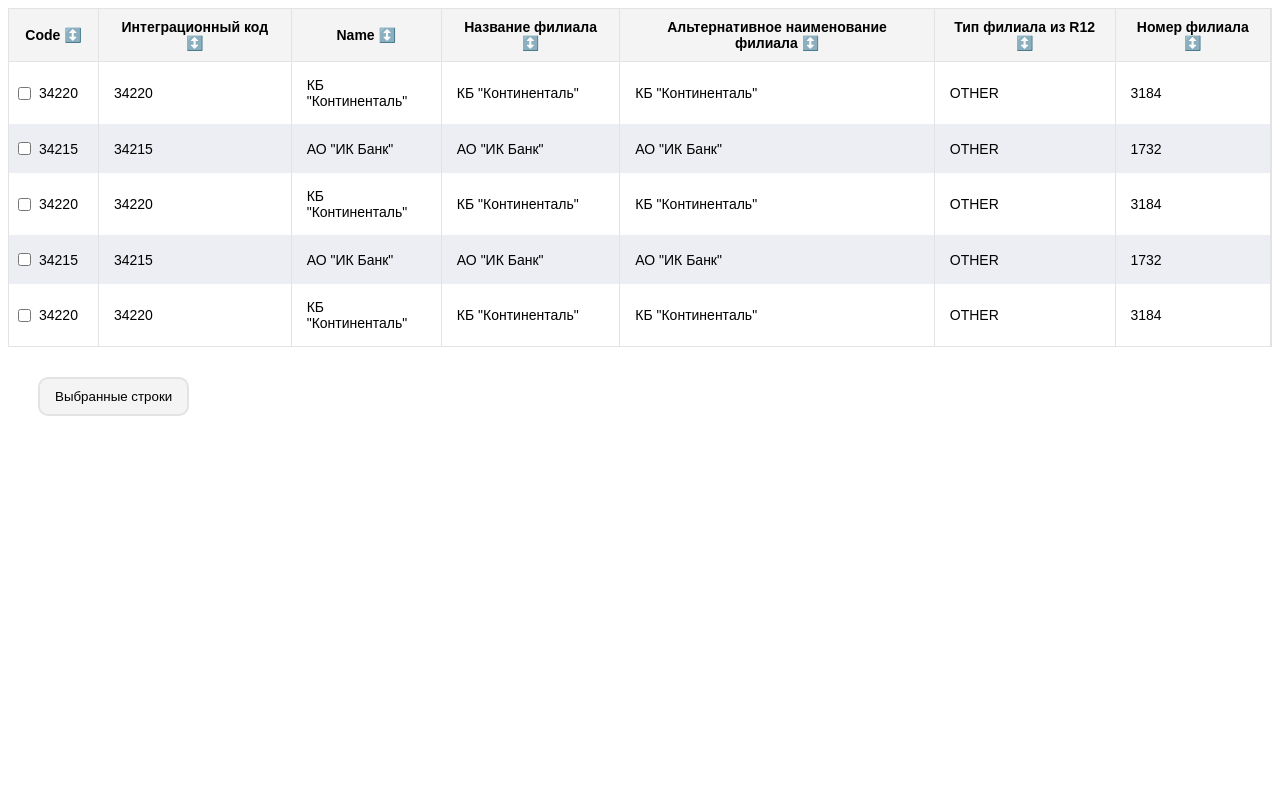
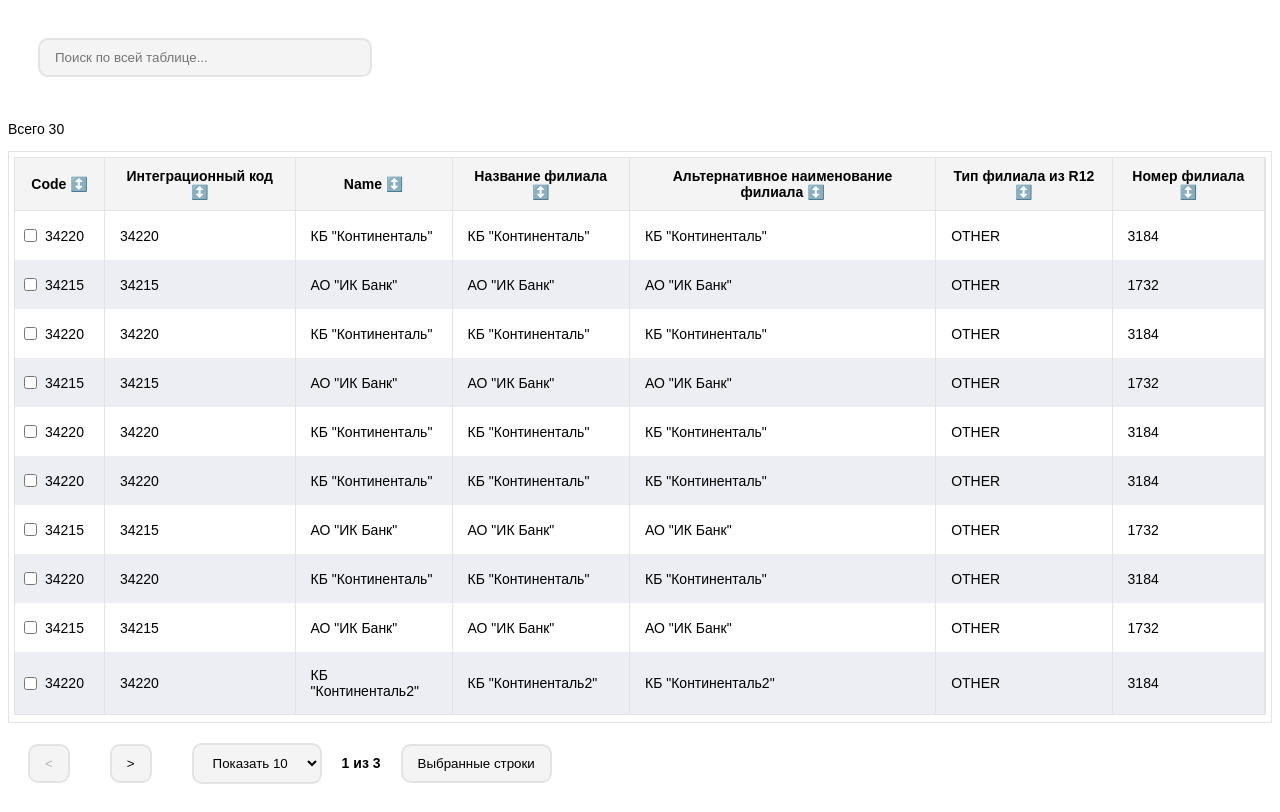
Before and after one commit to petrosyyaann/react-table-example, a React (Vite) app: page / in a window 1280 px wide. Built offline with nearby package versions, Linux system fonts and the light colour scheme.

Commit message:
✨ Create pagination

```diff
--- a/src/App.tsx
+++ b/src/App.tsx
@@ -5,7 +5,11 @@ import {
   createColumnHelper,
   flexRender,
   getCoreRowModel,
+  getFacetedMinMaxValues,
+  getFacetedRowModel,
+  getFacetedUniqueValues,
   getFilteredRowModel,
+  getPaginationRowModel,
   getSortedRowModel,
   useReactTable,
 } from "@tanstack/react-table";
@@ -13,6 +17,7 @@ import {
 import "./index.css";
 import { banks } from "./data/Banks";
 import { IBank } from "types/Bank";
+import { DebouncedInput } from "./components/DebouncedInput/DebouncedInput";
 
 export function App() {
   const [data] = useState(() => [...banks]);
@@ -70,6 +75,10 @@ export function App() {
     onGlobalFilterChange: setGlobalFilter,
     getFilteredRowModel: getFilteredRowModel(),
     getSortedRowModel: getSortedRowModel(),
+    getPaginationRowModel: getPaginationRowModel(),
+    getFacetedRowModel: getFacetedRowModel(),
+    getFacetedUniqueValues: getFacetedUniqueValues(),
+    getFacetedMinMaxValues: getFacetedMinMaxValues(),
     debugTable: true,
     debugHeaders: true,
     debugColumns: false,
@@ -77,6 +86,13 @@ export function App() {
 
   return (
     <div>
+      <DebouncedInput
+        value={globalFilter ?? ""}
+        onChange={(value) => setGlobalFilter(String(value))}
+        placeholder="Поиск по всей таблице..."
+      />
+      <p> Всего {table.getPrePaginationRowModel().rows.length}</p>
+      <div className="container">
         <table>
           <thead>
             {table.getHeaderGroups().map((headerGroup) => (
@@ -151,6 +167,43 @@ export function App() {
             ))}
           </tbody>
         </table>
+      </div>
+      <button
+        onClick={() => table.previousPage()}
+        disabled={!table.getCanPreviousPage()}
+      >
+        {"<"}
+      </button>
+      <button
+        onClick={() => table.nextPage()}
+        disabled={!table.getCanNextPage()}
+      >
+        {">"}
+      </button>
+      <select
+        value={table.getState().pagination.pageSize}
+        onChange={(e) => {
+          table.setPageSize(Number(e.target.value));
+        }}
+      >
+        {Array.from(
+          {
+            length: Math.floor(
+              table.getPrePaginationRowModel().rows.length / 10
+            ),
+          },
+          (_, index) => (index + 1) * 10
+        ).map((pageSize) => (
+          <option key={pageSize} value={pageSize}>
+            Показать {pageSize}
+          </option>
+        ))}
+      </select>
+      <span>
+        <strong>
+          {table.getState().pagination.pageIndex + 1} из {table.getPageCount()}
+        </strong>
+      </span>
       <button onClick={() => alert(selectRows)}>Выбранные строки</button>
     </div>
   );
--- /dev/null
+++ b/src/components/DebouncedInput/DebouncedInput.css
@@ -0,0 +1,9 @@
+.input-table {
+  margin: 30px;
+  background-color: #f4f4f5;
+  border: 2px solid #e2e3e5;
+  border-radius: 10px;
+  padding: 10px 15px;
+  cursor: pointer;
+  min-width: 300px;
+}
--- /dev/null
+++ b/src/components/DebouncedInput/DebouncedInput.tsx
@@ -0,0 +1,36 @@
+import { useEffect, useState } from "react";
+import "./DebouncedInput.css";
+
+export function DebouncedInput({
+  value: initialValue,
+  onChange,
+  debounce = 500,
+  ...props
+}: {
+  value: string | number;
+  onChange: (value: string | number) => void;
+  debounce?: number;
+} & Omit<React.InputHTMLAttributes<HTMLInputElement>, "onChange">) {
+  const [value, setValue] = useState(initialValue);
+
+  useEffect(() => {
+    setValue(initialValue);
+  }, [initialValue]);
+
+  useEffect(() => {
+    const timeout = setTimeout(() => {
+      onChange(value);
+    }, debounce);
+
+    return () => clearTimeout(timeout);
+  }, [debounce, onChange, value]);
+
+  return (
+    <input
+      className="input-table"
+      {...props}
+      value={value}
+      onChange={(e) => setValue(e.target.value)}
+    />
+  );
+}
--- a/src/data/Banks.ts
+++ b/src/data/Banks.ts
@@ -46,4 +46,229 @@ export const banks: IBank[] = [
     branchTypeFromR12: "OTHER",
     branchNumber: "3184",
   },
+  {
+    code: 34220,
+    integrationCode: 34220,
+    name: 'КБ "Континенталь"',
+    branchName: 'КБ "Континенталь"',
+    alternativeBranchBame: 'КБ "Континенталь"',
+    branchTypeFromR12: "OTHER",
+    branchNumber: "3184",
+  },
+  {
+    code: 34215,
+    integrationCode: 34215,
+    name: 'АО "ИК Банк"',
+    branchName: 'АО "ИК Банк"',
+    alternativeBranchBame: 'АО "ИК Банк"',
+    branchTypeFromR12: "OTHER",
+    branchNumber: "1732",
+  },
+  {
+    code: 34220,
+    integrationCode: 34220,
+    name: 'КБ "Континенталь"',
+    branchName: 'КБ "Континенталь"',
+    alternativeBranchBame: 'КБ "Континенталь"',
+    branchTypeFromR12: "OTHER",
+    branchNumber: "3184",
+  },
+  {
+    code: 34215,
+    integrationCode: 34215,
+    name: 'АО "ИК Банк"',
+    branchName: 'АО "ИК Банк"',
+    alternativeBranchBame: 'АО "ИК Банк"',
+    branchTypeFromR12: "OTHER",
+    branchNumber: "1732",
+  },
+  {
+    code: 34220,
+    integrationCode: 34220,
+    name: 'КБ "Континенталь2"',
+    branchName: 'КБ "Континенталь2"',
+    alternativeBranchBame: 'КБ "Континенталь2"',
+    branchTypeFromR12: "OTHER",
+    branchNumber: "3184",
+  },
+  {
+    code: 34220,
+    integrationCode: 34220,
+    name: 'КБ "Континенталь"',
+    branchName: 'КБ "Континенталь"',
+    alternativeBranchBame: 'КБ "Континенталь"',
+    branchTypeFromR12: "OTHER",
+    branchNumber: "3184",
+  },
+  {
+    code: 34215,
+    integrationCode: 34215,
+    name: 'АО "ИК Банк"',
+    branchName: 'АО "ИК Банк"',
+    alternativeBranchBame: 'АО "ИК Банк"',
+    branchTypeFromR12: "OTHER",
+    branchNumber: "1732",
+  },
+  {
+    code: 34220,
+    integrationCode: 34220,
+    name: 'КБ "Континенталь"',
+    branchName: 'КБ "Континенталь"',
+    alternativeBranchBame: 'КБ "Континенталь"',
+    branchTypeFromR12: "OTHER",
+    branchNumber: "3184",
+  },
+  {
+    code: 34215,
+    integrationCode: 34215,
+    name: 'АО "ИК Банк"',
+    branchName: 'АО "ИК Банк"',
+    alternativeBranchBame: 'АО "ИК Банк"',
+    branchTypeFromR12: "OTHER",
+    branchNumber: "1732",
+  },
+  {
+    code: 34220,
+    integrationCode: 34220,
+    name: 'КБ "Континенталь"',
+    branchName: 'КБ "Континенталь"',
+    alternativeBranchBame: 'КБ "Континенталь"',
+    branchTypeFromR12: "OTHER",
+    branchNumber: "3184",
+  },
+  {
+    code: 34220,
+    integrationCode: 34220,
+    name: 'КБ "Континенталь"',
+    branchName: 'КБ "Континенталь"',
+    alternativeBranchBame: 'КБ "Континенталь"',
+    branchTypeFromR12: "OTHER",
+    branchNumber: "3184",
+  },
+  {
+    code: 34215,
+    integrationCode: 34215,
+    name: 'АО "ИК Банк"',
+    branchName: 'АО "ИК Банк"',
+    alternativeBranchBame: 'АО "ИК Банк"',
+    branchTypeFromR12: "OTHER",
+    branchNumber: "1732",
+  },
+  {
+    code: 34220,
+    integrationCode: 34220,
+    name: 'КБ "Континенталь"',
+    branchName: 'КБ "Континенталь"',
+    alternativeBranchBame: 'КБ "Континенталь"',
+    branchTypeFromR12: "OTHER",
+    branchNumber: "3184",
+  },
+  {
+    code: 34215,
+    integrationCode: 34215,
+    name: 'АО "ИК Банк"',
+    branchName: 'АО "ИК Банк"',
+    alternativeBranchBame: 'АО "ИК Банк"',
+    branchTypeFromR12: "OTHER",
+    branchNumber: "1732",
+  },
+  {
+    code: 34220,
+    integrationCode: 34220,
+    name: 'КБ "Континенталь"',
+    branchName: 'КБ "Континенталь"',
+    alternativeBranchBame: 'КБ "Континенталь"',
+    branchTypeFromR12: "OTHER",
+    branchNumber: "3184",
+  },
+  {
+    code: 34220,
+    integrationCode: 34220,
+    name: 'КБ "Континенталь3"',
+    branchName: 'КБ "Континенталь3"',
+    alternativeBranchBame: 'КБ "Континенталь3"',
+    branchTypeFromR12: "OTHER",
+    branchNumber: "3184",
+  },
+  {
+    code: 34215,
+    integrationCode: 34215,
+    name: 'АО "ИК Банк"',
+    branchName: 'АО "ИК Банк"',
+    alternativeBranchBame: 'АО "ИК Банк"',
+    branchTypeFromR12: "OTHER",
+    branchNumber: "1732",
+  },
+  {
+    code: 34220,
+    integrationCode: 34220,
+    name: 'КБ "Континенталь"',
+    branchName: 'КБ "Континенталь"',
+    alternativeBranchBame: 'КБ "Континенталь"',
+    branchTypeFromR12: "OTHER",
+    branchNumber: "3184",
+  },
+  {
+    code: 34215,
+    integrationCode: 34215,
+    name: 'АО "ИК Банк"',
+    branchName: 'АО "ИК Банк"',
+    alternativeBranchBame: 'АО "ИК Банк"',
+    branchTypeFromR12: "OTHER",
+    branchNumber: "1732",
+  },
+  {
+    code: 34220,
+    integrationCode: 34220,
+    name: 'КБ "Континенталь"',
+    branchName: 'КБ "Континенталь"',
+    alternativeBranchBame: 'КБ "Континенталь"',
+    branchTypeFromR12: "OTHER",
+    branchNumber: "3184",
+  },
+  {
+    code: 34220,
+    integrationCode: 34220,
+    name: 'КБ "Континенталь"',
+    branchName: 'КБ "Континенталь"',
+    alternativeBranchBame: 'КБ "Континенталь"',
+    branchTypeFromR12: "OTHER",
+    branchNumber: "3184",
+  },
+  {
+    code: 34215,
+    integrationCode: 34215,
+    name: 'АО "ИК Банк"',
+    branchName: 'АО "ИК Банк"',
+    alternativeBranchBame: 'АО "ИК Банк"',
+    branchTypeFromR12: "OTHER",
+    branchNumber: "1732",
+  },
+  {
+    code: 34220,
+    integrationCode: 34220,
+    name: 'КБ "Континенталь"',
+    branchName: 'КБ "Континенталь"',
+    alternativeBranchBame: 'КБ "Континенталь"',
+    branchTypeFromR12: "OTHER",
+    branchNumber: "3184",
+  },
+  {
+    code: 34215,
+    integrationCode: 34215,
+    name: 'АО "ИК Банк"',
+    branchName: 'АО "ИК Банк"',
+    alternativeBranchBame: 'АО "ИК Банк"',
+    branchTypeFromR12: "OTHER",
+    branchNumber: "1732",
+  },
+  {
+    code: 34220,
+    integrationCode: 34220,
+    name: 'КБ "Континенталь4"',
+    branchName: 'КБ "Континенталь4"',
+    alternativeBranchBame: 'КБ "Континенталь4"',
+    branchTypeFromR12: "OTHER",
+    branchNumber: "3184",
+  },
 ];
--- a/src/index.css
+++ b/src/index.css
@@ -28,8 +28,9 @@ th {
   padding: 10px 15px;
 }
 
+select,
 button {
-  margin: 30px;
+  margin: 20px;
   background-color: #f4f4f5;
   border: 2px solid #e2e3e5;
   border-radius: 10px;
@@ -48,3 +49,10 @@ button {
 .input-div {
   padding: 0px 5px;
 }
+
+.container {
+  height: 70vh;
+  overflow: scroll;
+  padding: 5px;
+  border: 1px solid #e2e3e5;
+}
```
Lines whose indentation alone changed are shown as unchanged.
